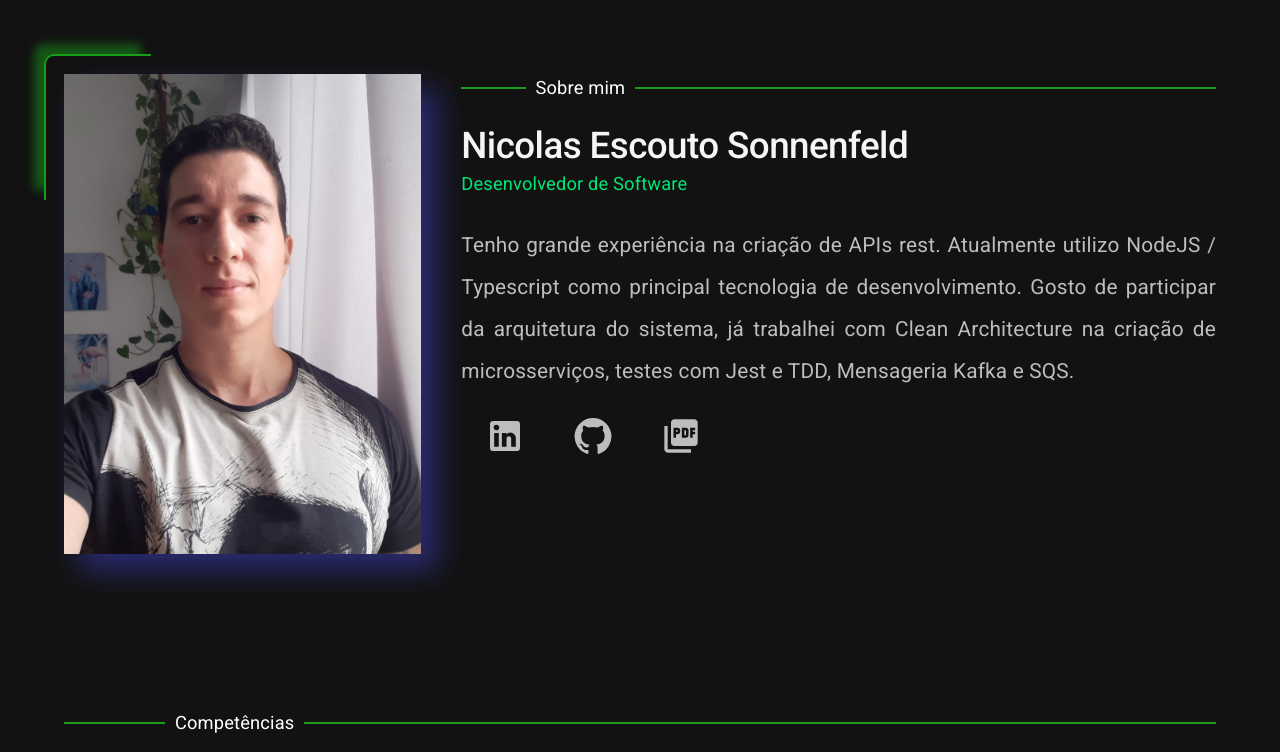
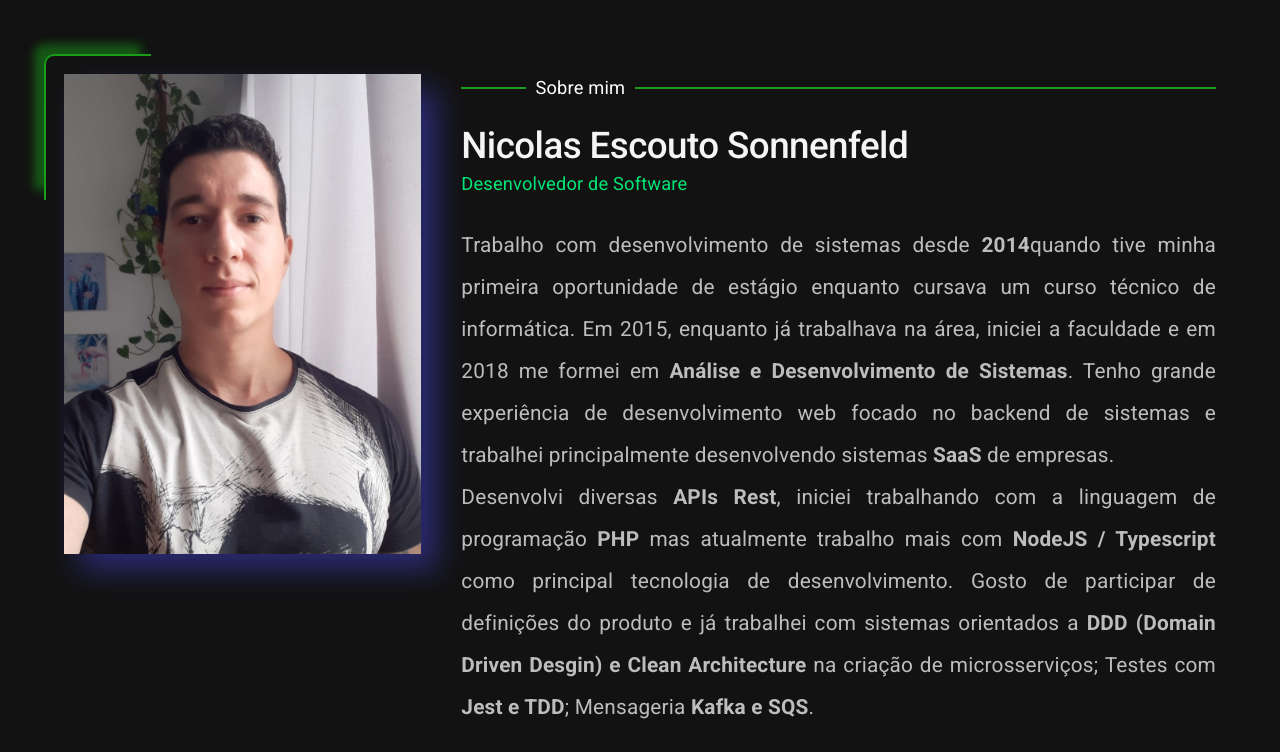
Before and after one commit to NicolasES/my-page, a React (Vite) app: page / in a window 1280 px wide. Shown: the top 752 px of the page. Built offline with nearby package versions, Linux system fonts and the light colour scheme.

Commit message:
feat: change about me text

```diff
--- a/src/components/sections/AboutMe.tsx
+++ b/src/components/sections/AboutMe.tsx
@@ -34,11 +34,18 @@ export const AboutMe: React.FC = () => {
           </Typography>
 
           <Typography variant="body1" sx={styles.p} mt={3}>
-            Tenho grande experiência na criação de APIs rest. Atualmente utilizo
-            NodeJS / Typescript como principal tecnologia de desenvolvimento.
-            Gosto de participar da arquitetura do sistema, já trabalhei com Clean Architecture na criação de microsserviços,
-            testes com Jest e TDD,
-            Mensageria Kafka e SQS.
+            Trabalho com desenvolvimento de sistemas desde <strong>2014</strong>
+            quando tive minha primeira oportunidade de estágio enquanto cursava um curso técnico  de informática.
+            Em 2015, enquanto já trabalhava na área, iniciei a faculdade e em 2018
+            me formei em <strong>Análise e Desenvolvimento de Sistemas</strong>.
+            Tenho grande experiência de desenvolvimento web focado no backend de sistemas
+            e trabalhei principalmente desenvolvendo sistemas <strong>SaaS</strong> de empresas. <br />
+            Desenvolvi diversas <strong>APIs Rest</strong>, iniciei trabalhando com
+            a linguagem de programação <strong>PHP </strong>
+            mas atualmente trabalho mais com <strong>NodeJS / Typescript</strong> como principal tecnologia
+            de desenvolvimento. Gosto de participar de definições do produto e já trabalhei
+            com sistemas orientados a <strong>DDD (Domain Driven Desgin) e Clean Architecture</strong> na criação de microsserviços;
+            Testes com <strong>Jest e TDD</strong>; Mensageria <strong>Kafka e SQS</strong>.
           </Typography>
 
           <Box mt={3} alignItems='center' display='flex'>
```
